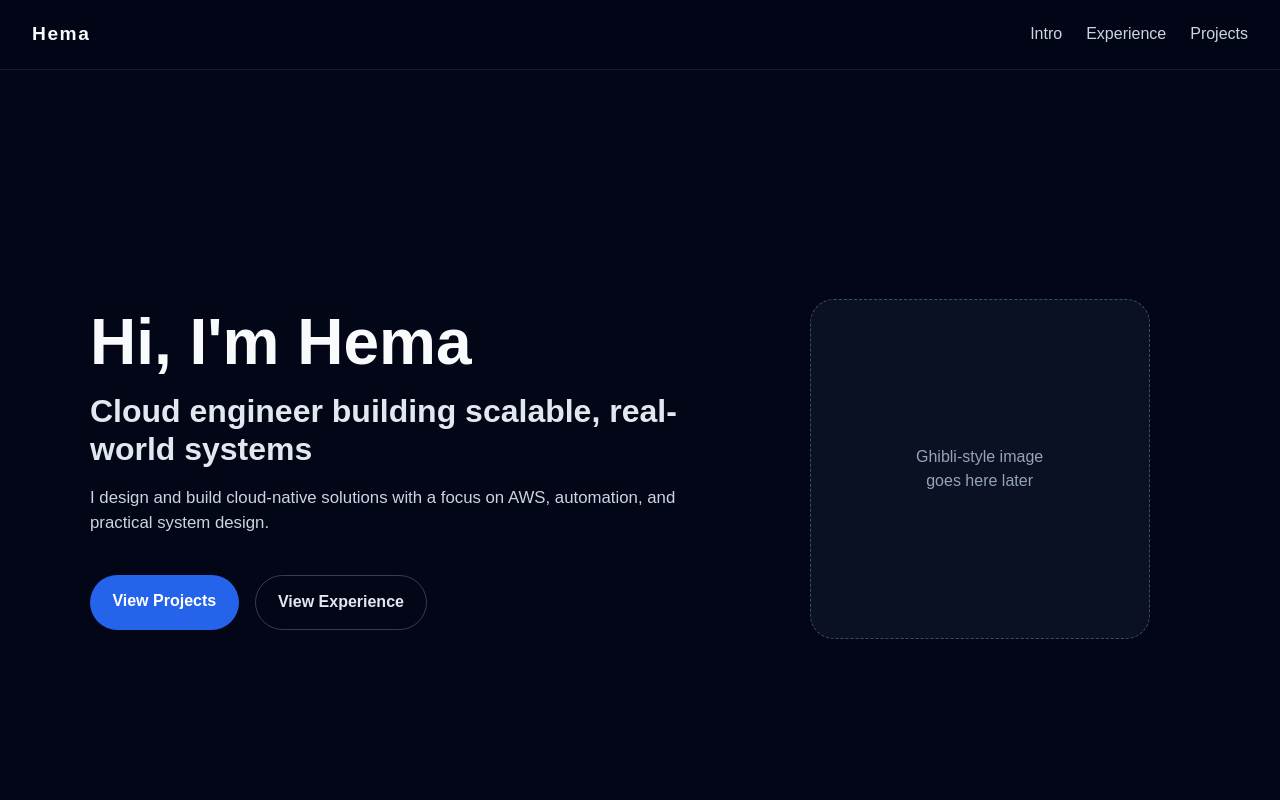
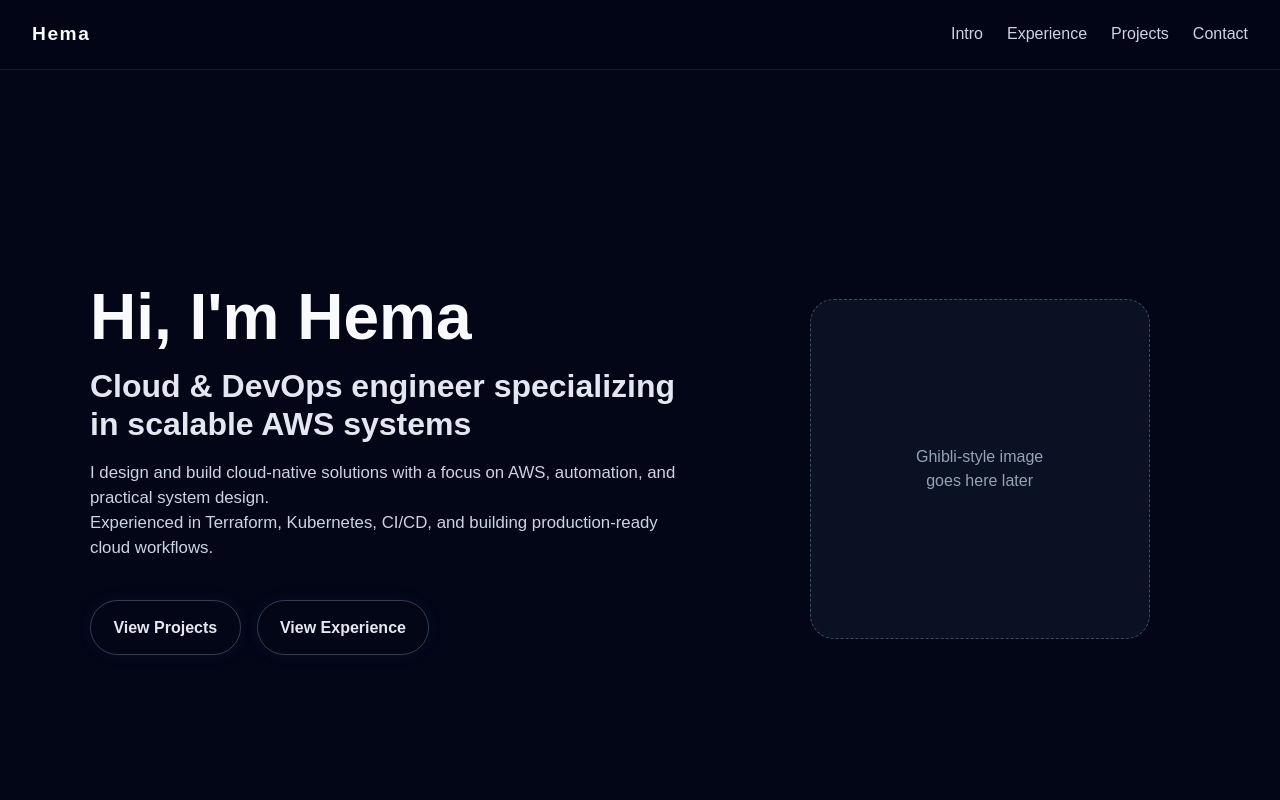
Before and after one commit to hpkanithi/hema-portfolio, a website built with Vite: page index.html in a window 1280 px wide. Shown: the top 800 px of the page. Built offline with nearby package versions, Linux system fonts and the light colour scheme.

Commit message:
Added Contact details and resume.

```diff
--- a/src/main.js
+++ b/src/main.js
@@ -7,18 +7,23 @@ document.querySelector('#app').innerHTML = `
       <a href="#intro">Intro</a>
       <a href="#experience">Experience</a>
       <a href="#projects">Projects</a>
+      <a href="#contact">Contact</a>
     </nav>
   </header>
+
 
   <main>
     <section id="intro" class="section hero-section">
       <div class="section-content hero-content">
         <div class="hero-text">
           <h1>Hi, I'm Hema</h1>
-          <h2>Cloud engineer building scalable, real-world systems</h2>
+          <h2>Cloud & DevOps engineer specializing in scalable AWS systems</h2>
           <p class="section-description">
-            I design and build cloud-native solutions with a focus on AWS,
-            automation, and practical system design.
+            I design and build cloud-native solutions with a focus on AWS, automation, and practical system design.
+          </p>
+
+          <p class="section-description">
+            Experienced in Terraform, Kubernetes, CI/CD, and building production-ready cloud workflows.
           </p>
           <div class="hero-actions">
             <a href="#projects" class="button primary-button">View Projects</a>
@@ -118,5 +123,72 @@ document.querySelector('#app').innerHTML = `
         </div>
       </div>
     </section>
+
+    <section id="contact" class="section">
+      <div class="section-content contact-content">
+        <p class="eyebrow">Contact</p>
+        <h2>Let’s Connect</h2>
+        <p class="section-description">
+          I’m open to cloud, DevOps, and platform engineering opportunities. Feel free to connect or reach out.
+        </p>
+
+        <div class="contact-actions">
+          <a
+            href="mailto:hemaprahrshakanithi@gmail.com"
+            class="contact-button"
+            aria-label="Email"
+          >
+            <span class="contact-icon">✉</span>
+            <span>Email</span>
+          </a>
+
+          <a
+            href="https://www.linkedin.com/in/hema-praharsha-kanithi/"
+            target="_blank"
+            rel="noopener noreferrer"
+            class="contact-button"
+            aria-label="LinkedIn"
+          >
+            <span class="contact-icon">in</span>
+            <span>LinkedIn</span>
+          </a>
+
+          <a
+            href="https://github.com/hpkanithi"
+            target="_blank"
+            rel="noopener noreferrer"
+            class="contact-button"
+            aria-label="GitHub"
+          >
+            <span class="contact-icon">
+              <svg viewBox="0 0 24 24" width="16" height="16" fill="currentColor">
+                <path d="M12 0C5.37 0 0 5.37 0 12c0 5.3 3.438 9.8 8.205 11.385.6.113.82-.258.82-.577
+                0-.285-.01-1.04-.015-2.04-3.338.724-4.042-1.61-4.042-1.61-.546-1.387-1.333-1.756-1.333-1.756
+                -1.089-.745.083-.729.083-.729 1.205.084 1.84 1.237 1.84 1.237 1.07 1.835 2.807 1.305
+                3.492.998.108-.775.418-1.305.76-1.605-2.665-.3-5.466-1.333-5.466-5.93
+                0-1.31.465-2.38 1.235-3.22-.135-.303-.54-1.523.105-3.176 0 0 1.005-.322
+                3.3 1.23a11.52 11.52 0 0 1 3-.404c1.02.005 2.045.138 3 .404
+                2.28-1.552 3.285-1.23 3.285-1.23.645 1.653.24 2.873.12 3.176
+                .765.84 1.23 1.91 1.23 3.22 0 4.61-2.805 5.625-5.475 5.92
+                .43.37.81 1.102.81 2.222 0 1.606-.015 2.896-.015 3.286
+                0 .315.21.69.825.57C20.565 21.795 24 17.295 24 12c0-6.63-5.37-12-12-12z"/>
+              </svg>
+            </span>
+            <span>GitHub</span>
+          </a>
+        </div>
+
+        <div class="hero-actions">
+          <a
+            href="/resume-view.html"
+            target="_blank"
+            rel="noopener noreferrer"
+            class="button primary-button"
+          >
+            View Resume
+          </a>
+        </div>
+      </div>
+    </section>
   </main>
 `
--- a/src/style.css
+++ b/src/style.css
@@ -149,14 +149,17 @@ h3 {
   transform: translateY(-2px);
 }
 
-.primary-button {
-  background: #2563eb;
-  color: #ffffff;
+.primary-button,
+.secondary-button {
+  border: 1px solid rgba(148, 163, 184, 0.35);
+  box-shadow: 0 0 15px rgba(59, 130, 246, 0.08);
+  color: #e2e8f0;
+  background: transparent;
 }
 
-.secondary-button {
-  border: 1px solid rgba(148, 163, 184, 0.35);
-  color: #e2e8f0;
+.primary-button:hover,
+.secondary-button:hover {
+  background: rgba(148, 163, 184, 0.1);
 }
 
 .hero-visual {
@@ -255,3 +258,44 @@ h3 {
     font-size: 2.5rem;
   }
 }
+
+.contact-content {
+  max-width: 900px;
+}
+
+.contact-actions {
+  display: flex;
+  flex-wrap: wrap;
+  gap: 1rem;
+  margin-top: 2rem;
+}
+
+.contact-button {
+  display: inline-flex;
+  align-items: center;
+  gap: 0.75rem;
+  padding: 0.95rem 1.25rem;
+  border: 1px solid rgba(148, 163, 184, 0.2);
+  border-radius: 999px;
+  background: rgba(15, 23, 42, 0.65);
+  color: #e2e8f0;
+  text-decoration: none;
+  transition: transform 0.2s ease, border-color 0.2s ease;
+}
+
+.contact-button:hover .contact-icon {
+  background: rgba(59, 130, 246, 0.35);
+}
+
+.contact-icon {
+  width: 28px;
+  height: 28px;
+  border-radius: 50%;
+  display: inline-flex;
+  align-items: center;
+  justify-content: center;
+  background: rgba(59, 130, 246, 0.18);
+  color: #ffffff;
+  font-size: 0.95rem;
+  font-weight: 700;
+}
```
Also changed, not shown: public/resume-view.html (added, +32 -0 lines), 1 other file.
